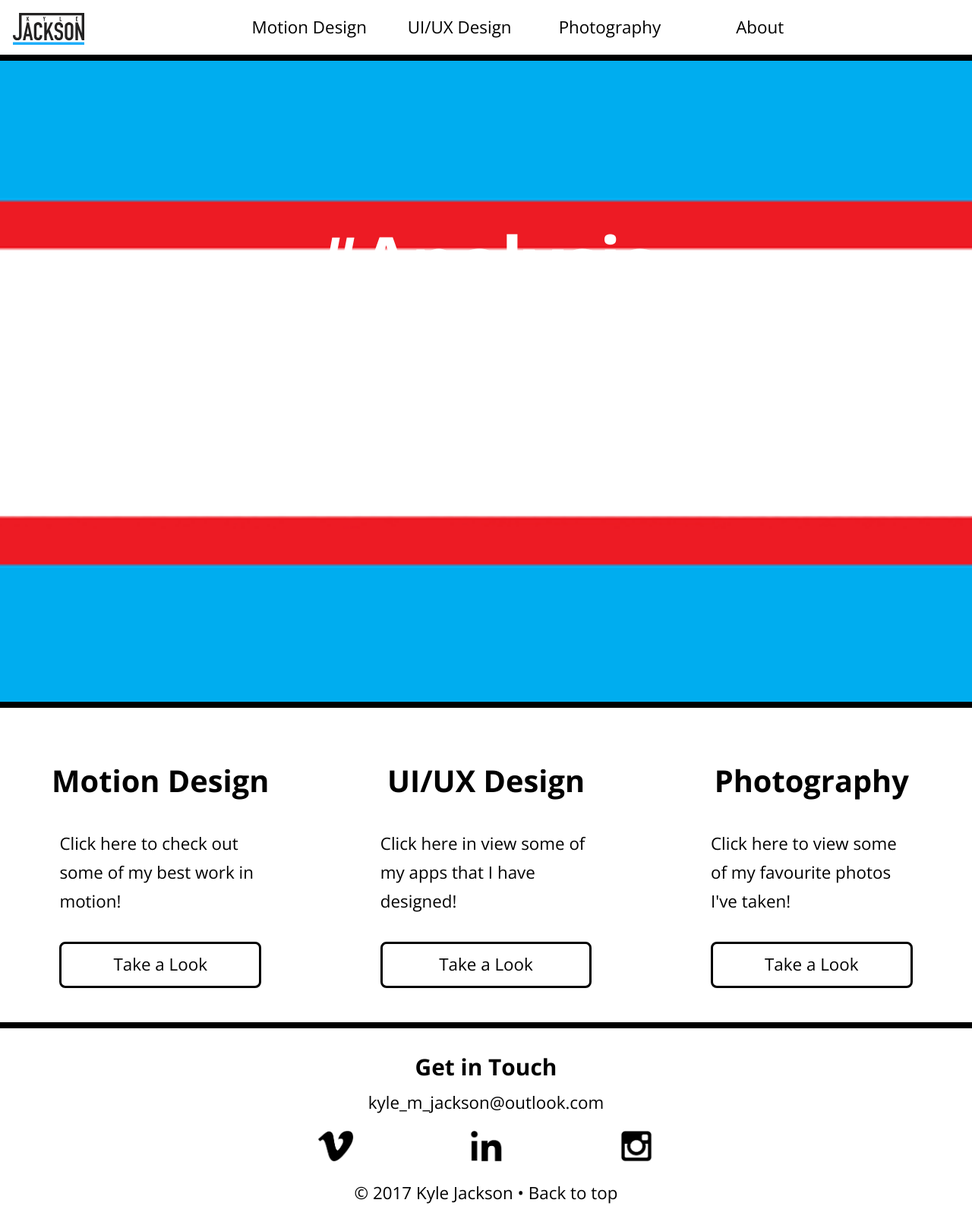
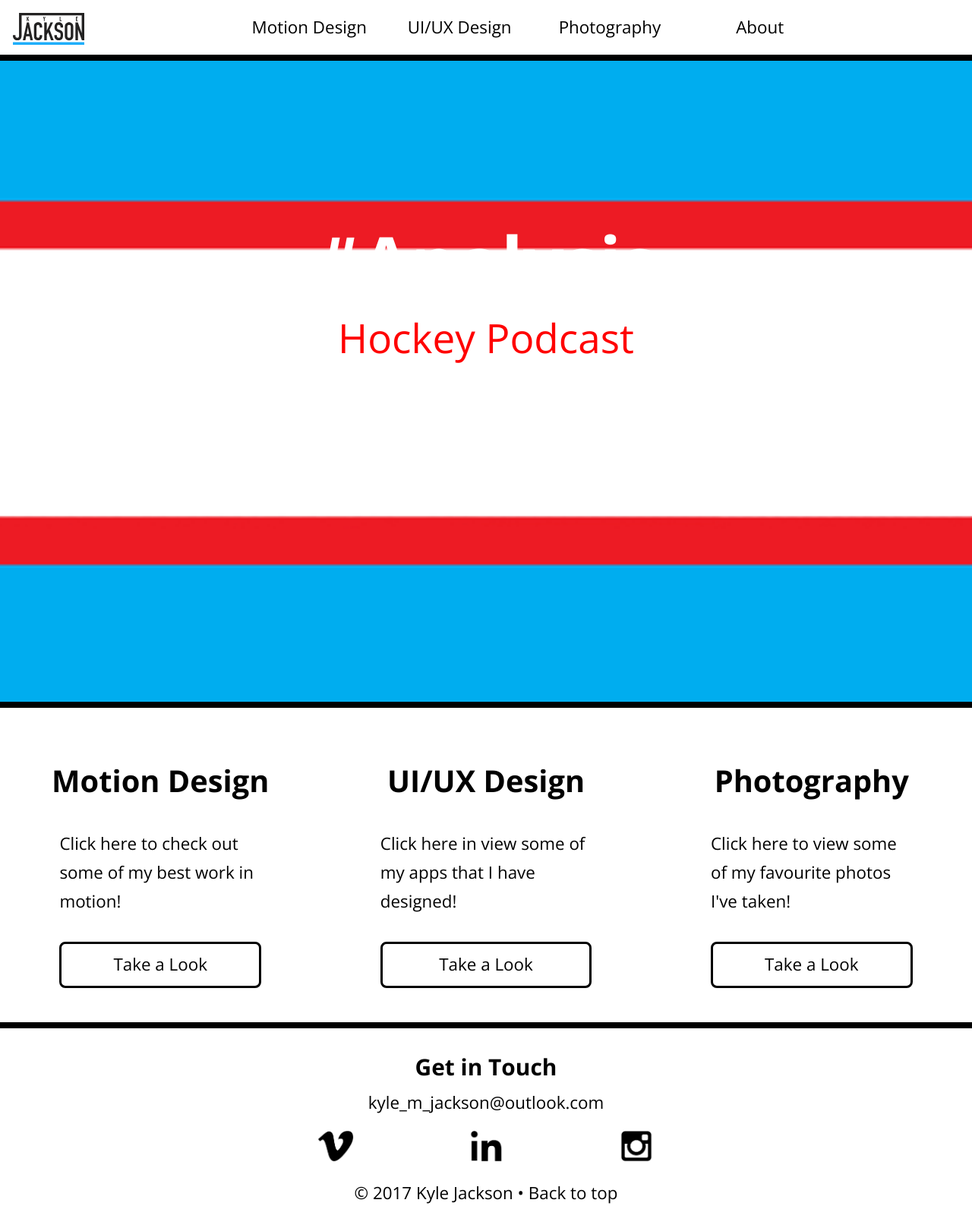
Before and after one commit to Kyle-Jackson/analysishockeypodcast, a Jekyll site: the page built from index.html, in a window 1280 px wide. Shown: the whole page at 76% size. Built offline with Jekyll 4.4.1, drawn with Linux system fonts in a browser that asks for light colours.

Commit message:
updated title colours.

```diff
--- a/css/main.css
+++ b/css/main.css
@@ -59,7 +59,6 @@
 
 .title {
   background-image: url({{site.baseurl}}/images/mainbg.png);
-  color: black;
   width: 100%;
   background-size: cover;
   margin: 0;
@@ -73,7 +72,7 @@
 
 .caption {
   text-align: center;
-  color: white;
+  color: red;
   font-weight: 300;
 }
 
```
Also changed, not shown: 2 other files.
